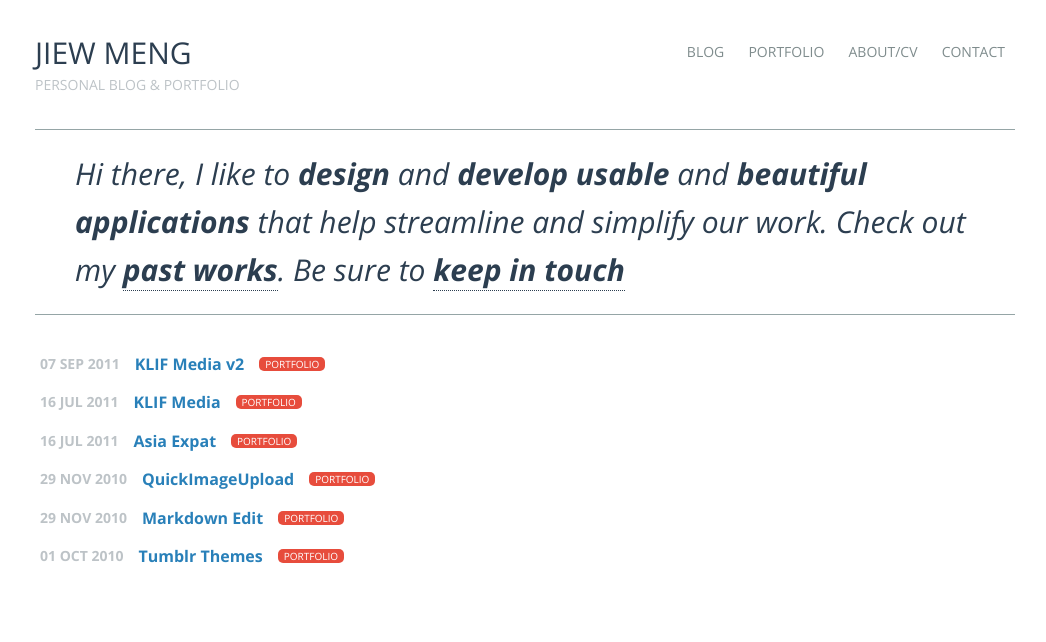
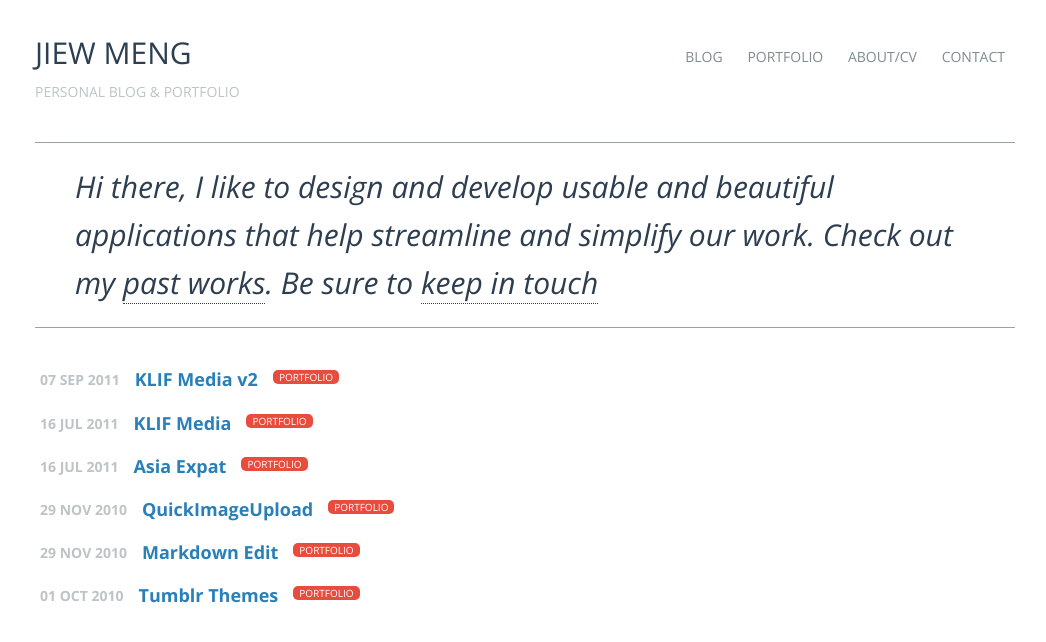
Before and after one commit to jiewmeng/jiewmeng.github.com, a Jekyll site: the page built from index.html, in a window 1280 px wide. Shown: the top 642 px of the page, without its empty margins (115-1161 px from the left). Built offline with Jekyll 4.4.1, drawn with Linux system fonts in a browser that asks for light colours; nearby versions of some CDN libraries; some web fonts are replaced; the list of posts is cut into pages by our own code.

Commit message:
Changed default font weight to 300

```diff
--- a/_includes/header.html
+++ b/_includes/header.html
@@ -8,7 +8,7 @@
 	<meta name="viewport" content="width=device-width, initial-scale=1">
 
 	<link rel="stylesheet" href="//cdnjs.cloudflare.com/ajax/libs/normalize/2.1.3/normalize.min.css">
-	<link rel='stylesheet' href='http://fonts.googleapis.com/css?family=PT+Mono|Open+Sans:400italic,700italic,400,700'>
+	<link rel='stylesheet' href='http://fonts.googleapis.com/css?family=PT+Mono|Open+Sans:300italic,700italic,700,300'>
 	<link rel="stylesheet" href="/css/lightbox.css">
 	<link rel="stylesheet" href="/css/styles.css">
 <body>
--- a/css/styles.css
+++ b/css/styles.css
@@ -1,5 +1,5 @@
 body {
-	font: 16px/2 "Open Sans", sans-serif;
+	font: 300 18px/2.3em "Open Sans", sans-serif;
 	padding: 10px;
 	max-width: 980px;
 	margin: 0 auto;
```
